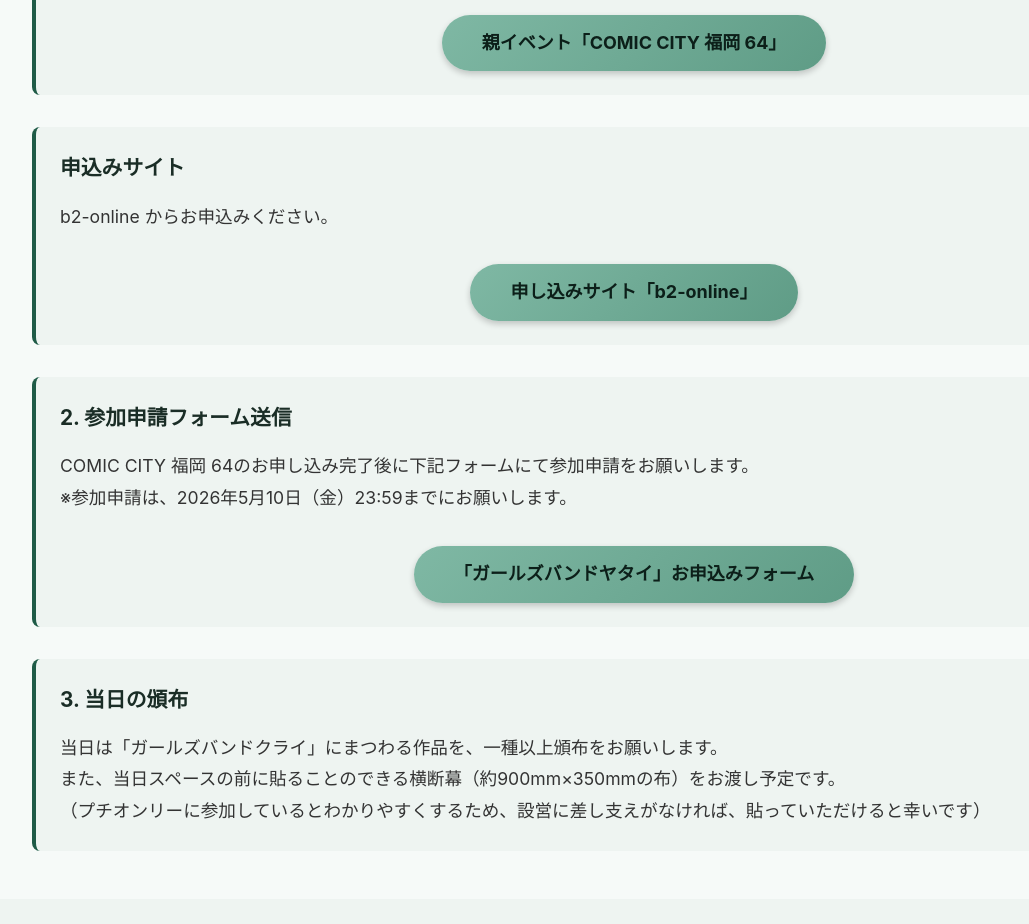
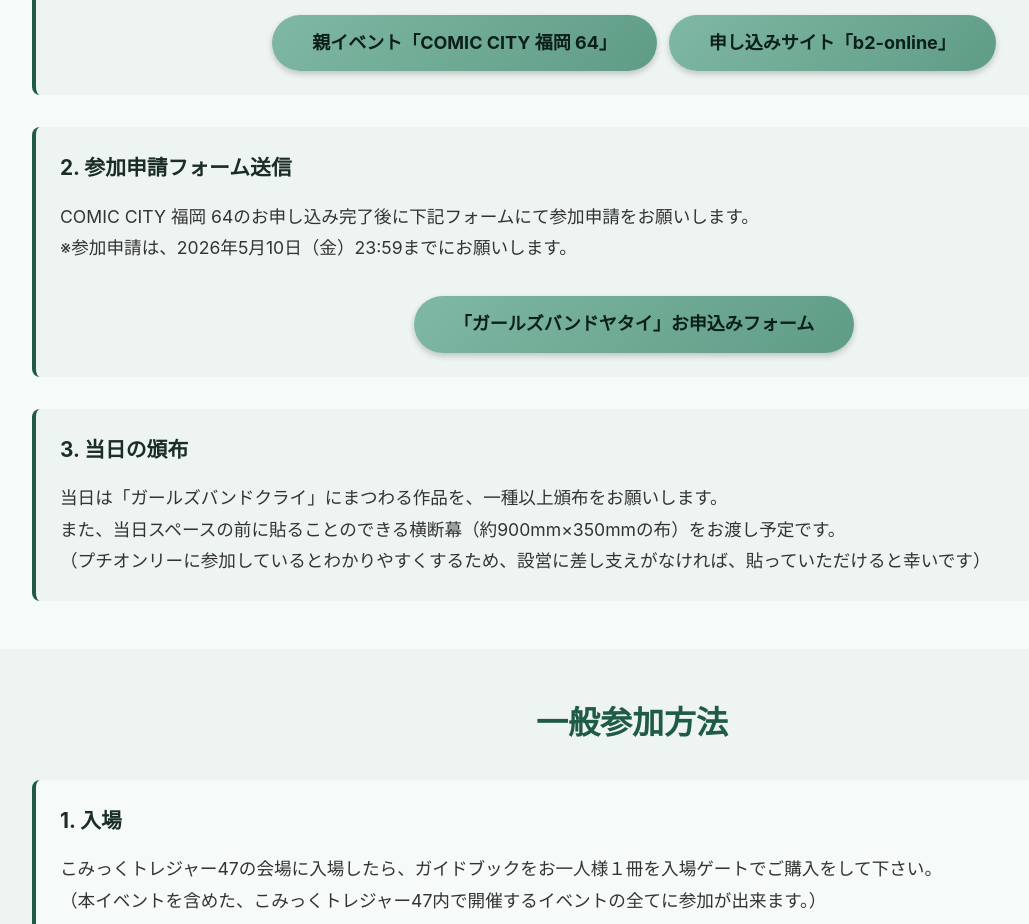
Before and after one commit to aikoikom/gbc_shinoosaka, a Next.js app: page /gbc_shinoosaka/second in a window 1280 px wide. Shown: the part 1420-2344 px from the top of the page, without its empty margins (8-1037 px from the left). Built offline with nearby package versions, Linux system fonts and the light colour scheme.

Commit message:
Update eventContent.tsx

```diff
--- a/app/eventContent.tsx
+++ b/app/eventContent.tsx
@@ -632,18 +632,13 @@ export const secondEvent: EventContent = {
           label: '親イベント「COMIC CITY 福岡 64」',
           href: 'https://www.akaboo.jp/event/item/20204482.html',
           },
-        ],
-      },
-      {
-        title: '申込みサイト',
-        paragraphs: ['b2-online からお申込みください。'],
-        buttons: [
           {
           label: '申し込みサイト「b2-online」',
           href: 'https://www.b2-online.jp/event/',
           },
         ],
       },
+
       {
         title: '2. 参加申請フォーム送信',
         paragraphs: [
```
